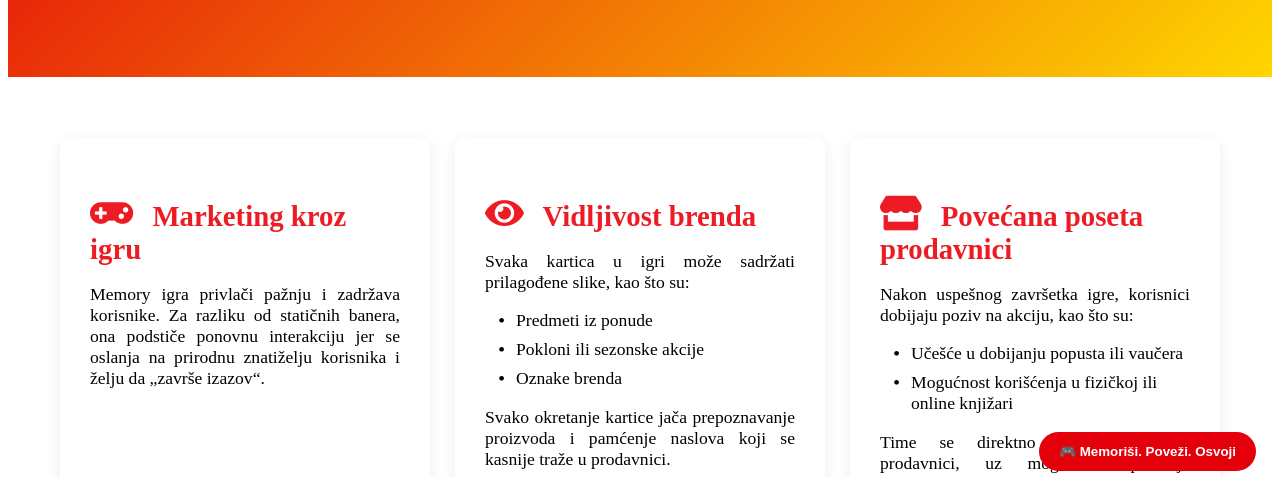
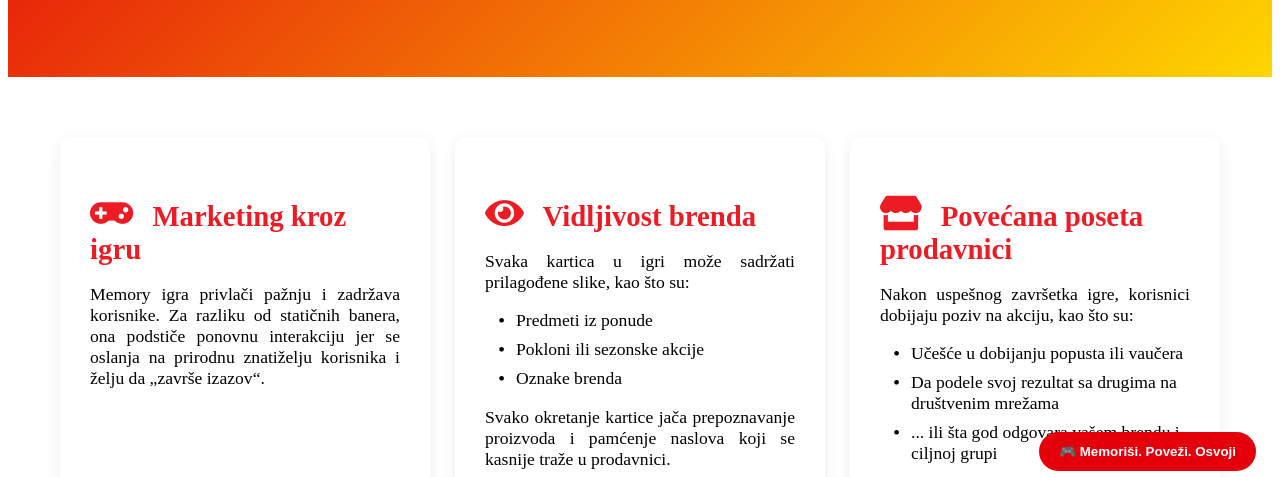
Before and after one commit to NoToolsNoCraft/Pertini-Toys-Memory-Vidzet, a plain HTML site: page index.html in a window 1280 px wide. Shown: the part 305-782 px from the top of the page. Drawn offline with Linux system fonts and the light colour scheme; a web font is replaced by a local one.

Commit message:
Update index.html

```diff
--- a/index.html
+++ b/index.html
@@ -275,7 +275,8 @@
         <p>Nakon uspešnog završetka igre, korisnici dobijaju poziv na akciju, kao što su:</p>
         <ul>
             <li>Učešće u dobijanju popusta ili vaučera</li>
-            <li>Mogućnost korišćenja u fizičkoj ili online knjižari</li>
+            <li>Da podele svoj rezultat sa drugima na društvenim mrežama</li>
+			<li>... ili šta god odgovara vašem brendu i ciljnoj grupi</li>
         </ul>
         <p>Time se direktno stimuliše poseta prodavnici, uz mogućnost praćenja rezultata.</p>
       </div>
```
